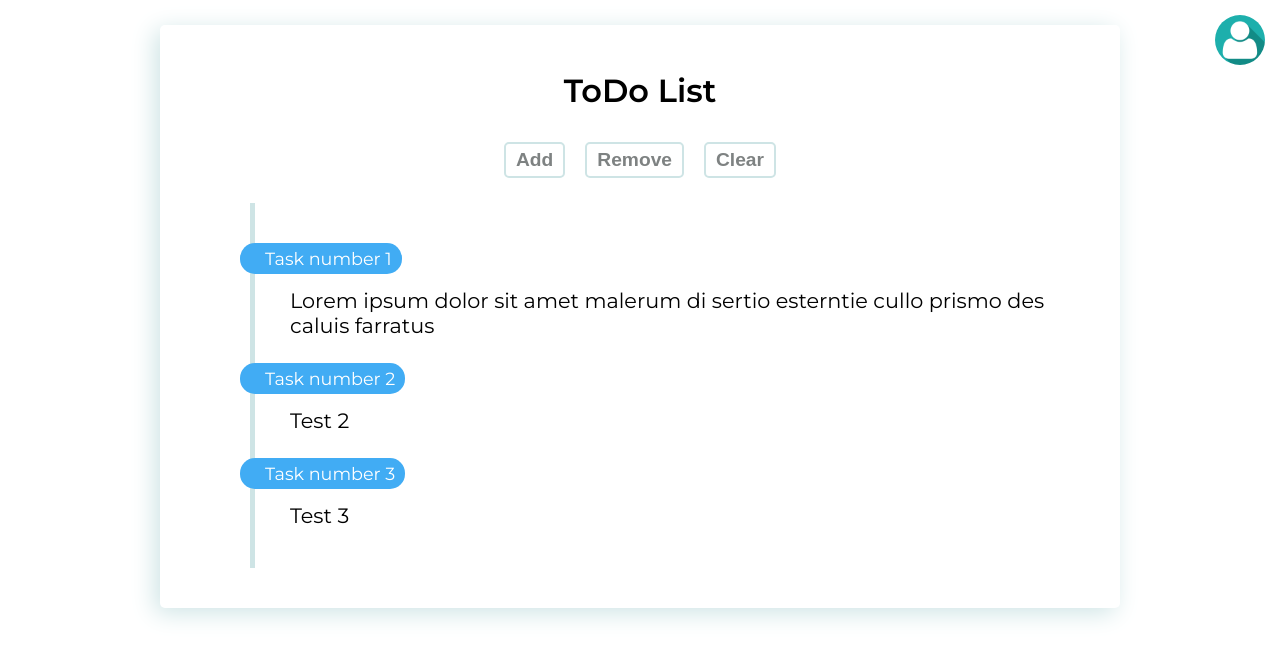
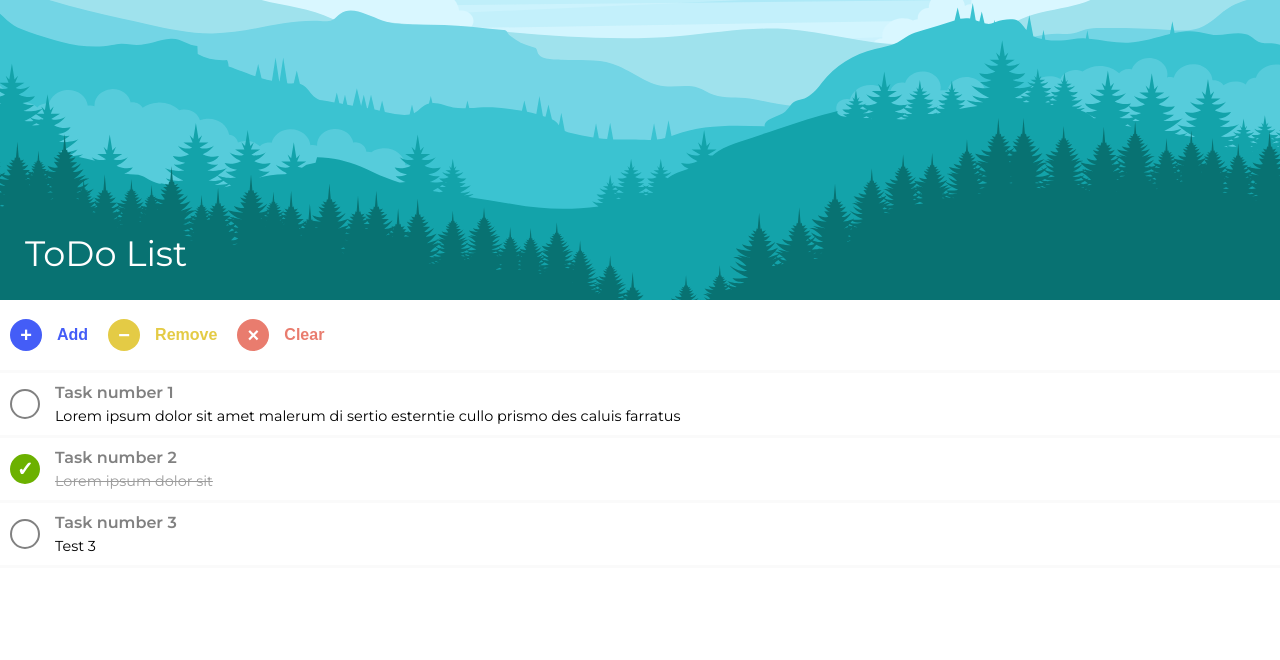
Before and after one commit to Rotarepmi/Todo-App, a React (Create React App) app: page / in a window 1280 px wide. Shown: the top 660 px of the page. Built offline with nearby package versions, Linux system fonts and the light colour scheme.

Commit message:
Compeletly new design x)

```diff
--- a/src/components/ActionButton.js
+++ b/src/components/ActionButton.js
@@ -2,46 +2,65 @@ import React from 'react';
 import styled from 'styled-components';
 import PropTypes from 'prop-types';
 
+import colors from '../constants/colors';
+
 const Button = styled.button`
-  font-size: 1.2rem;
-  font-weight: 600;
-  background-color: transparent;
-  margin: 10px;
-  padding: 5px 10px;
-  border: solid 2px #cee4e5;
-  color: #7e8282;
-  border-radius: 5px;
-  cursor: pointer;
+  margin: 0;
+  padding: 10px;
+  border: none;
   outline: none;
-  transition: all .2s;
-
-  &:hover {
-    background-color: ${props => {
+  display: flex;
+  justify-content: flex-start;
+  align-items: center;
+  color: ${props => {
     switch(props.actionType) {
       case 'add':
-          return '#42d9f4';
+        return `${colors.primary}`;
       case 'remove':
-          return '#f4af41';
+        return `${colors.warning}`;
       case 'clear':
-          return '#f44941';
+        return `${colors.danger}`;
       default:
         break;
     }
   }};
-    border-color: ${props => {
+  background: transparent;
+  font-size: 1rem;
+  font-weight: 600;
+  cursor: pointer;
+  transition: all .2s;
+
+  &:hover {
+    transform: scale(1.05);
+  }
+`;
+
+const ButtonIcon = styled.div`
+  width: 32px;
+  height: 32px;
+  margin: 5px 15px 5px 0;
+  outline: none;
+  display: flex;
+  justify-content: center;
+  align-items: center;
+  font-size: 20px;
+  font-weight: 600;
+  line-height: 1;
+  color: ${colors.white};
+  border: none;
+  background: ${props => {
     switch(props.actionType) {
       case 'add':
-          return '#42d9f4';
+        return `${colors.primary}`;
       case 'remove':
-          return '#f4af41';
+        return `${colors.warning}`;
       case 'clear':
-          return '#f44941';
+        return `${colors.danger}`;
       default:
         break;
     }
   }};
-    color: #ffffff;
-  }
+  border-radius: 50%;
 `;
 
 const ActionButton = ({ text, actionType, action }) => (
@@ -50,7 +69,14 @@ const ActionButton = ({ text, actionType, action }) => (
     actionType={actionType}
     onClick={action}
   >
-    {text}
+    <ButtonIcon
+      actionType={actionType}
+    >
+      {actionType === "add" && <span>&#43;</span>}
+      {actionType === "remove" && <span>&#8722;</span>}
+      {actionType === "clear" && <span>&#215;</span>}
+    </ButtonIcon>
+    <p>{text}</p>
   </Button>
 );
 
--- a/src/components/App.js
+++ b/src/components/App.js
@@ -1,6 +1,7 @@
 import React, { Component } from 'react';
 import styled, { injectGlobal } from 'styled-components';
 
+import colors from '../constants/colors';
 import User from './user/User';
 import Header from './Header';
 import ActionButton from './ActionButton';
@@ -15,29 +16,16 @@ injectGlobal`
   }
 `;
 
-const Container = styled.div`
-  padding: 25px 15px;
-  margin: 25px auto;
-  box-shadow: -5px 5px 25px #cee4e5;
-  box-sizing: border-box;
-  border-radius: 5px;
-  transition: all .2s ease;
-
-  @media (min-width: 576px) {
-    max-width: 540px;
-  }
-  @media (min-width: 768px) {
-    max-width: 720px;
-  }
-  @media (min-width: 992px) {
-    max-width: 960px;
-  }
-`;
-
 const ButtonsWrapper = styled.div`
   display: flex;
-  justify-content: center;
-  align-items: center;
+  flex-direction: column;
+  justify-content: flex-start;
+  align-items: flex-start;
+  border-bottom: solid 3px ${colors.shadeLight};
+
+  @media (min-width: 375px) {
+    flex-direction: row;
+  }
 `;
 
 class App extends Component {
@@ -45,29 +33,54 @@ class App extends Component {
     super();
     this.state = {
       taskList: [
-        'Lorem ipsum dolor sit amet malerum di sertio esterntie cullo prismo des caluis farratus',
-        'Test 2',
-        'Test 3'
+        {
+          task: 'Lorem ipsum dolor sit amet malerum di sertio esterntie cullo prismo des caluis farratus',
+          taskState: false
+        },
+        {
+          task: 'Lorem ipsum dolor sit',
+          taskState: true
+        },
+        {
+          task: 'Test 3',
+          taskState: false
+        }
       ]
     }
   }
 
+  taskStateChange = (index) => {
+    let newState = Object.assign({}, this.state);
+    newState.taskList[index].taskState = !newState.taskList[index].taskState;
+    this.setState(newState);
+  }
+
+  addTask = () => {
+
+  }
+
+  removeTask = () => {
+
+  }
+
+  clearTaskList = () => {
+
+  }
+
   render() {
     return (
-      <Container>
-        <header>
-          <User />
-          <Header name="ToDo List" />
-        </header>
+      <div>
+        <Header name="ToDo List" />
+        {/* <User /> */}
         <main>
           <ButtonsWrapper>
             <ActionButton text="Add" actionType="add" action={this.addTask} />
             <ActionButton text="Remove" actionType="remove" action={this.removeTask} />
             <ActionButton text="Clear" actionType="clear" action={this.clearTaskList} />
           </ButtonsWrapper>
-          <TaskList taskList={this.state.taskList} />
+          <TaskList taskList={this.state.taskList} taskStateChange={this.taskStateChange} />
         </main>
-      </Container>
+      </div>
     );
   }
 }
--- a/src/components/Header.js
+++ b/src/components/Header.js
@@ -2,13 +2,37 @@ import React from 'react';
 import styled from 'styled-components';
 import PropTypes from 'prop-types';
 
-const StyledHeader = styled.h1`
-  text-align: center;
+import colors from '../constants/colors';
+import background from '../assets/background.svg';
+
+const StyledHeader = styled.header`
+  position: relative;
+  height: 250px;
+  background: url(${background});
+  background-position: center bottom;
+  background-size: cover;
+  background-repeat: no-repeat;
+  display: flex;
+  justify-content: space-between;
+  align-items: flex-end;
+  color: ${colors.white};
+  padding: 25px;
+
+  & > h1 {
+    font-size: 2.2rem;
+    font-weight: 500;
+    margin: 0;
+    padding: 0;
+  }
+
+  @media (min-width: 1441px) {
+    height: 300px;
+  }
 `;
 
 const Header = ({ name }) => (
   <StyledHeader>
-    {name}
+    <h1>{name}</h1>
   </StyledHeader>
 );
 
--- a/src/components/taskList/Task.js
+++ b/src/components/taskList/Task.js
@@ -2,87 +2,49 @@ import React from 'react';
 import styled from 'styled-components';
 import PropTypes from 'prop-types';
 
+import colors from '../../constants/colors';
 import TaskButton from './TaskButton';
 
-const ButtonsWrapper = styled.div`
-  position: absolute;
-  top: -10px;
-  left: 0;
+const TaskElement = styled.li`
+  display: flex;
+  justify-content: flex-start;
+  align-items: center;
+  padding: 10px;
+  border-bottom: solid 3px ${colors.shadeLight};
+  transition: all .2s;
+`;
+
+const TaskNumber = styled.p`
   margin: 0;
   padding: 0;
-  display: flex;
-  justify-content: flex-end;
-  align-items: center;
-  opacity: 0;
-  transition: all .2s ease .2s;
-`;
-
-const TaskElement = styled.li`
-  position: relative;
-  width: 100%;
-  padding-top: 35px;
-  margin: 15px 0;
-  transition: all .2s ease;
-
-  &:hover {
-    transform: scale(1.05)
-  }
-
-  &:hover ${ButtonsWrapper} {
-    opacity: 1;
-    left: calc(100% - 120px);
-
-    @media (min-width: 576px) {
-      left: 100%;
-    }
-  }
-`;
-
-const TaskNumber = styled.div`
-  position: absolute;
-  background-color: #41acf4;
-  color: #ffffff;
-  font-size: 1.1rem;
-  width: calc(100% - 20px);
-  padding: 5px 10px;
-  margin: 0;
-  border-radius: 5px;
-  top: 0;
-  left: 0;
-  cursor: default;
-
-  @media (min-width: 576px) {
-    width: auto;
-    padding: 5px 10px 5px 25px;
-    border-radius: 15px;
-    left: -40px;
-  }
+  font-weight: 600;
+  color: ${colors.shadeDark};
 `;
 
 const TaskText = styled.p`
-  box-sizing: border-box;
-  width: 100%;
   margin: 0;
-  padding: 10px;
-  font-size: 1.3rem;
-  cursor: default;
+  padding: 0;
+  margin-top: 5px;
+  font-size: .9rem;
+  text-align: justify;
+  color: ${props => props.taskState ? `${colors.shadeMedium}` : `${colors.black}`};
+  text-decoration: ${props => props.taskState ? 'line-through' : 'none'};
 `;
 
-const Task = ({ index, task }) => (
+const Task = ({ index, task, taskState, taskStateChange }) => (
   <TaskElement>
-    <TaskNumber>
-      Task number {index+1}
-      <ButtonsWrapper>
-        <TaskButton actionType="delete" />
-        <TaskButton actionType="complete" />
-      </ButtonsWrapper>
-    </TaskNumber>
-    <TaskText>{task}</TaskText>
+    <TaskButton index={index} taskState={taskState} taskStateChange={taskStateChange} />
+    <div>
+      <TaskNumber>Task number {index+1}</TaskNumber>
+      <TaskText taskState={taskState}>{task}</TaskText>
+    </div>
   </TaskElement>
 );
 
 Task.propTypes = {
   index: PropTypes.number.isRequired,
+  taskState: PropTypes.bool.isRequired,
+  taskStateChange: PropTypes.func.isRequired,
   task: PropTypes.string
 }
 
--- a/src/components/taskList/TaskButton.js
+++ b/src/components/taskList/TaskButton.js
@@ -2,40 +2,45 @@ import React from 'react';
 import styled from 'styled-components';
 import PropTypes from 'prop-types';
 
+import colors from '../../constants/colors';
+
 const Button = styled.button`
   width: 30px;
   height: 30px;
-  margin: 10px;
+  margin: 5px 15px 5px 0;
+  outline: none;
   display: flex;
   justify-content: center;
   align-items: center;
   font-size: 20px;
   font-weight: 600;
   line-height: 1;
-  background-color: ${props => props.actionType === 'complete' ? '#42f47d' : '#f44941'};
-  color: #ffffff;
-  border: none;
-  outline: none;
+  color: ${colors.white};
+  border: solid 2px  ${props => props.taskState ? `${colors.success}` : `${colors.shadeDark}`};
+  background: ${props => props.taskState ? `${colors.success}` : `${colors.white}`};
   border-radius: 50%;
   cursor: pointer;
   transition: all .2s;
 
   &:hover {
-    transform: scale(1.1);
+    transform: scale(1.05);
   }
 `;
 
-const TaskButton = ({ actionType }) => (
+const TaskButton = ({ index, taskState, taskStateChange }) => (
   <Button
     type="button"
-    actionType={actionType}
+    taskState={taskState}
+    onClick={() => taskStateChange(index)}
   >
-    {actionType === "complete" ? <span>&#10003;</span> : <span>&#10005;</span>}
+    &#10003;
   </Button>
 );
 
 TaskButton.propTypes = {
-  actionType: PropTypes.string.isRequired,
+  index: PropTypes.number.isRequired,
+  taskState: PropTypes.bool.isRequired,
+  taskStateChange: PropTypes.func.isRequired,
 }
 
 export default TaskButton;
--- a/src/components/taskList/TaskList.js
+++ b/src/components/taskList/TaskList.js
@@ -7,24 +7,29 @@ import Task from './Task';
 const List = styled.ul`
   list-style: none;
   transition: all .2s ease;
-  margin: 25px 0;
+  margin: 0;
   padding: 0;
-
-  @media (min-width: 576px) {
-    border-left: solid 5px #cee4e5;
-    margin: 15px 25px 15px 75px;
-    padding: 25px 15px 15px 25px;
-  }
 `;
 
-const TaskList = ({ taskList }) => (
+const TaskList = ({ taskList=[], taskStateChange }) => (
   <List>
-    {taskList.map((task, index) => <Task key={task} index={index} task={task} />)}
+    {taskList.map((task, index) => (
+      <Task key={task.task}
+        index={index}
+        task={task.task} t
+        taskState={task.taskState}
+        taskStateChange={taskStateChange}
+       />
+    ))}
   </List>
 );
 
 TaskList.propTypes = {
-  taskList: PropTypes.shape(PropTypes.string)
+  taskStateChange: PropTypes.func.isRequired,
+  taskList: PropTypes.arrayOf(PropTypes.shape({
+    task: PropTypes.string,
+    taskState: PropTypes.bool
+  })),
 }
 
 TaskList.defaultProps = {
--- /dev/null
+++ b/src/constants/colors.js
@@ -0,0 +1,13 @@
+const colors = {
+  white: '#ffffff',
+  black: '#000000',
+  primary: '#445df7',
+  success: '#6cb100',
+  danger: '#e97c6e',
+  warning: '#e4cb45',
+  shadeLight: '#fafafa',
+  shadeMedium: `#9c9c9c`,
+  shadeDark: '#818181'
+}
+
+export default colors;
```
Also changed, not shown: public/index.html (line endings or trailing spaces), src/assets/background.svg (added). Lines whose indentation alone changed are shown as unchanged.
